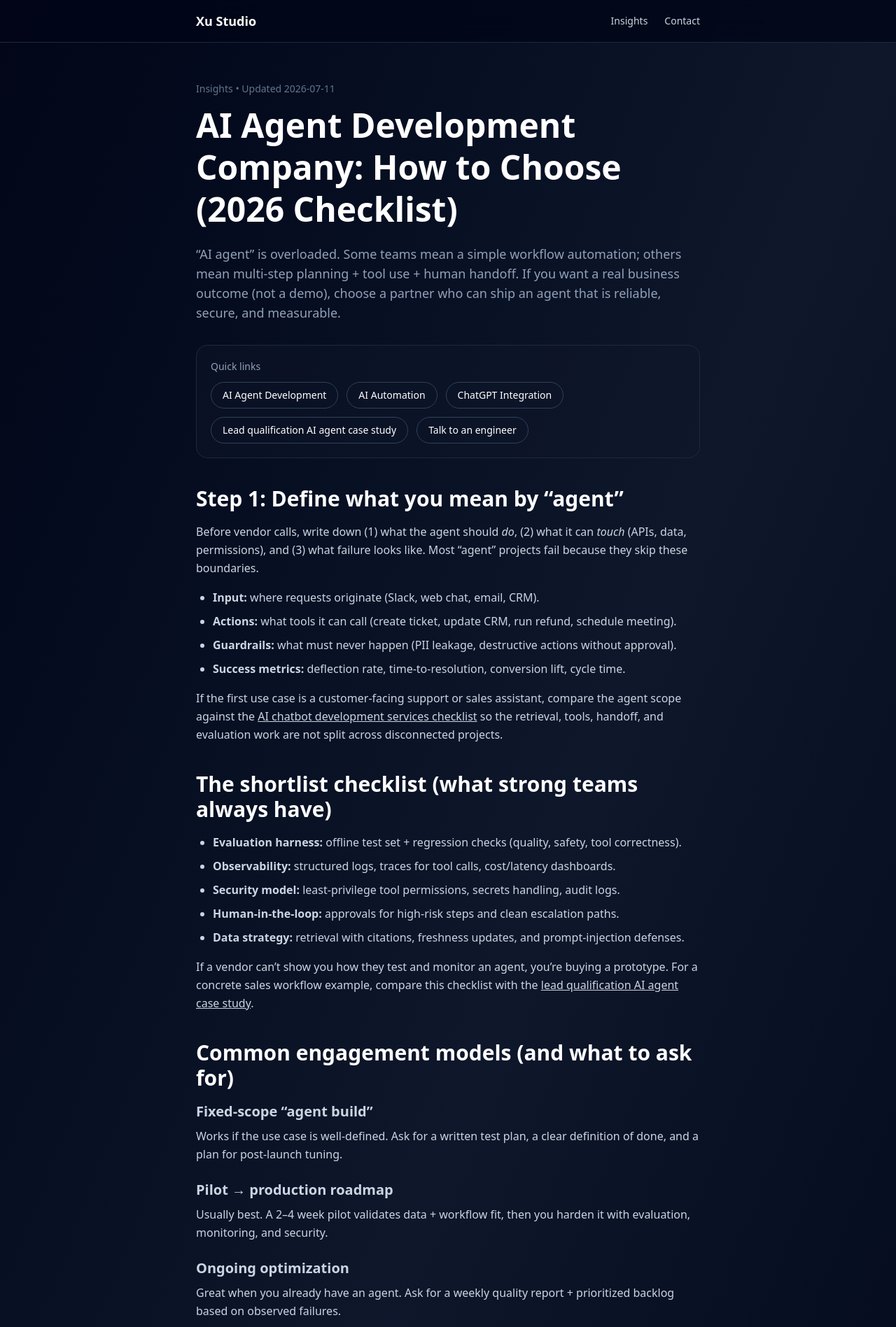
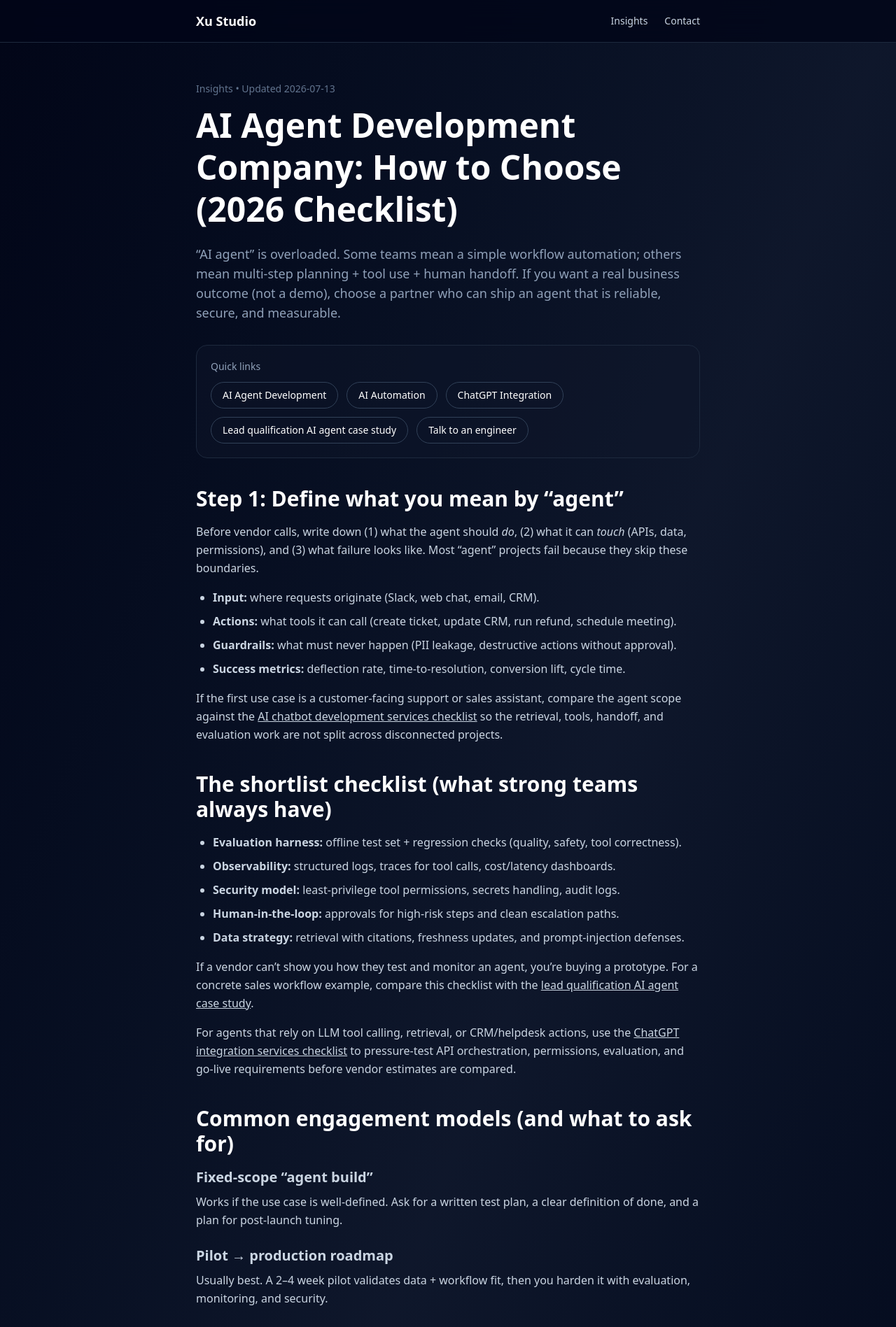
Before and after one commit to ethansure/thexu-studio, a Next.js app: page /insights/ai-agent-development-company in a window 1280 px wide. Shown: the top 1897 px of the page at 70% size. Built offline with nearby package versions, Linux system fonts and the light colour scheme.

Commit message:
Link AI agent checklist to ChatGPT integration guide

```diff
--- a/src/app/insights/ai-agent-development-company/page.tsx
+++ b/src/app/insights/ai-agent-development-company/page.tsx
@@ -48,7 +48,7 @@ export default function PostPage() {
         description:
           'A practical checklist for choosing an AI agent development company: architecture, integrations, evaluation, security, and what a realistic delivery timeline looks like.',
         datePublished: '2026-05-10',
-        dateModified: '2026-07-11',
+        dateModified: '2026-07-13',
         inLanguage: 'en-US',
         mainEntityOfPage: {
           '@type': 'WebPage',
@@ -125,7 +125,7 @@ export default function PostPage() {
 
       <main className="max-w-3xl mx-auto px-6 py-14">
         <header>
-          <p className="text-sm text-slate-500">Insights • Updated 2026-07-11</p>
+          <p className="text-sm text-slate-500">Insights • Updated 2026-07-13</p>
           <h1 className="mt-3 text-4xl md:text-5xl font-bold leading-tight">
             AI Agent Development Company: How to Choose (2026 Checklist)
           </h1>
@@ -217,6 +217,14 @@ export default function PostPage() {
               lead qualification AI agent case study
             </Link>
             .
+          </p>
+          <p className="mt-4">
+            For agents that rely on LLM tool calling, retrieval, or CRM/helpdesk actions, use the{' '}
+            <Link className="underline hover:text-white" href="/insights/chatgpt-integration-services">
+              ChatGPT integration services checklist
+            </Link>{' '}
+            to pressure-test API orchestration, permissions, evaluation, and go-live requirements before vendor
+            estimates are compared.
           </p>
         </Section>
 
```
